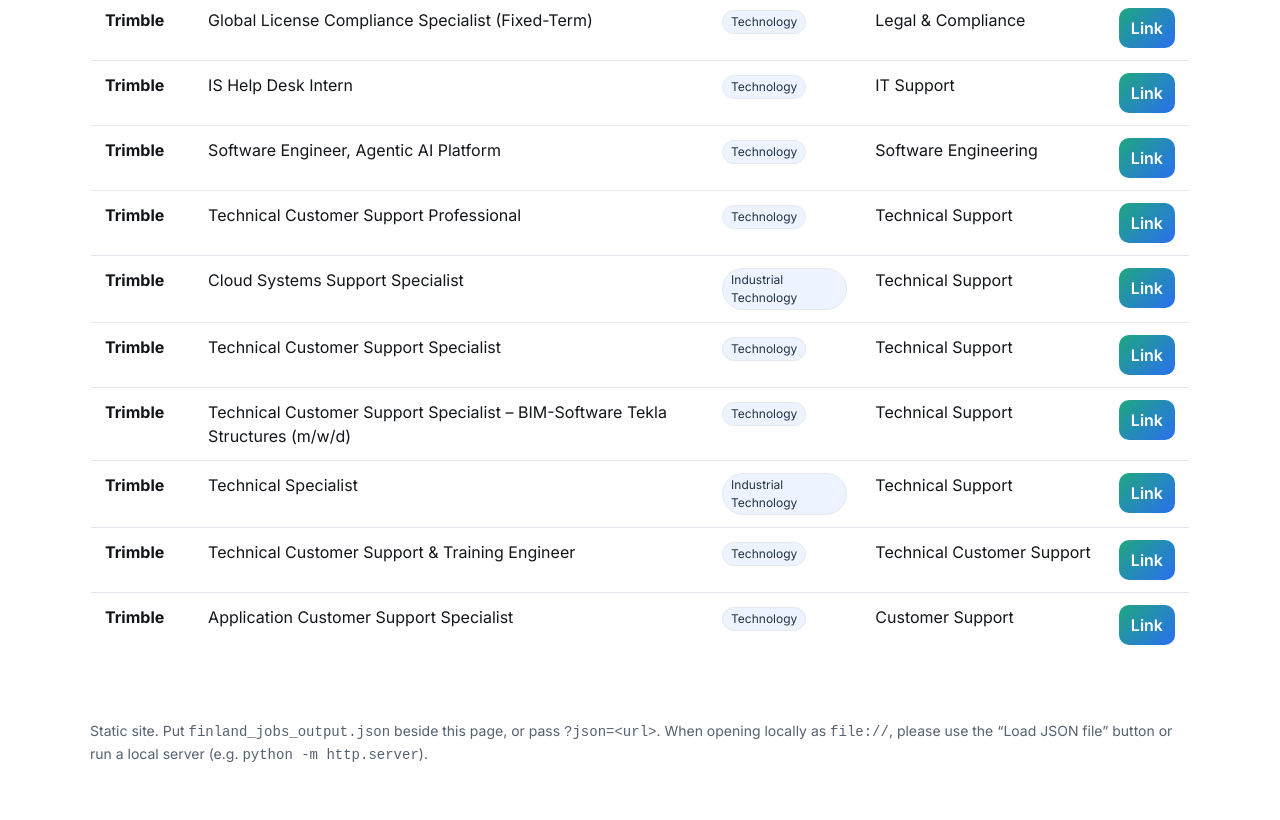
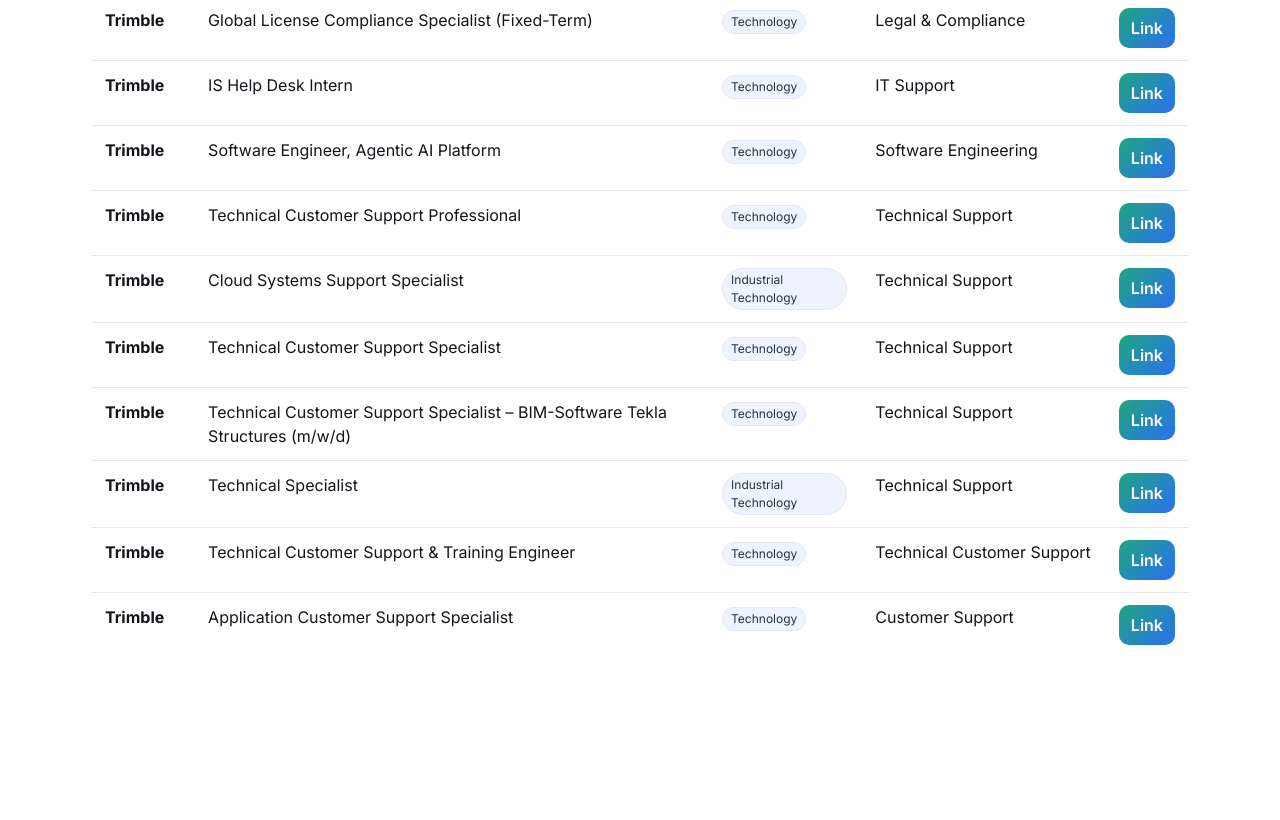
Before and after one commit to Ping-ChenTsai417/jobs-Finland, a plain HTML site: page index.html in a window 1280 px wide. Shown: the part 2890-3710 px from the top of the page. After the commit the page ends 3578 px from the top, so only its background shows below. Drawn offline with Linux system fonts and the light colour scheme.

Commit message:
delete footnote

```diff
--- a/index.html
+++ b/index.html
@@ -72,10 +72,6 @@
     </table>
   </section>
 
-  <footer class="page-footer container">
-    <p>Static site. Put <code>finland_jobs_output.json</code> beside this page, or pass <code>?json=&lt;url&gt;</code>. When opening locally as <code>file://</code>, please use the “Load JSON file” button or run a local server (e.g. <code>python -m http.server</code>).</p>
-  </footer>
-
   <script src="app.js"></script>
 </body>
 </html>
```
